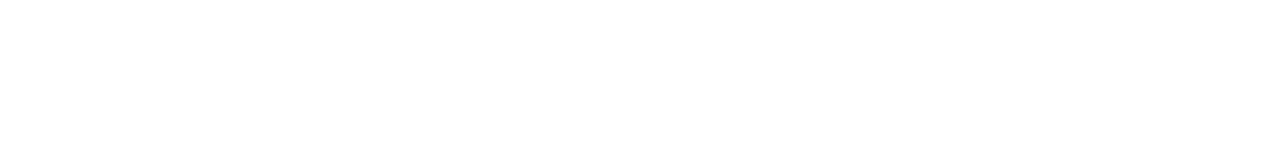
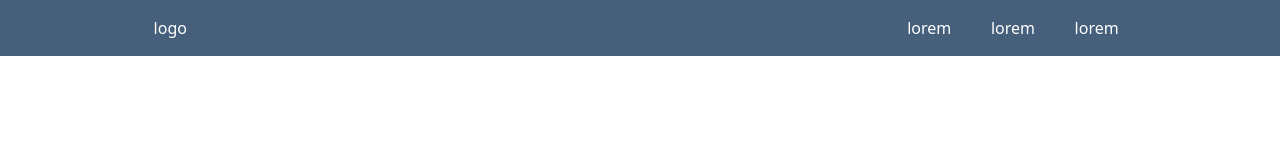
Before and after one commit to manu-devops98/html-css-bootstrap-freelancer, a plain HTML site: page index.html in a window 1280 px wide. Drawn offline with nearby package versions, Linux system fonts and the light colour scheme.

Commit message:
add header

```diff
--- a/css/style.css
+++ b/css/style.css
@@ -0,0 +1,9 @@
+
+.container {
+   width: 80%;
+}
+
+header {
+    background-color: #465F7A;
+    color: white;
+}
--- a/index.html
+++ b/index.html
@@ -9,7 +9,16 @@
     <title>Freelancer</title>
 </head>
 <body>
-
+   <header class="container-fluid">
+       <div class="container">
+           <div class="row">
+               <div class="col-2 p-3">logo</div>
+               <div class="col-1 offset-7 p-3">lorem</div>
+               <div class="col-1 p-3">lorem</div>
+               <div class="col-1 p-3">lorem</div>
+           </div>
+       </div>
+   </header>
 
 
 
```
